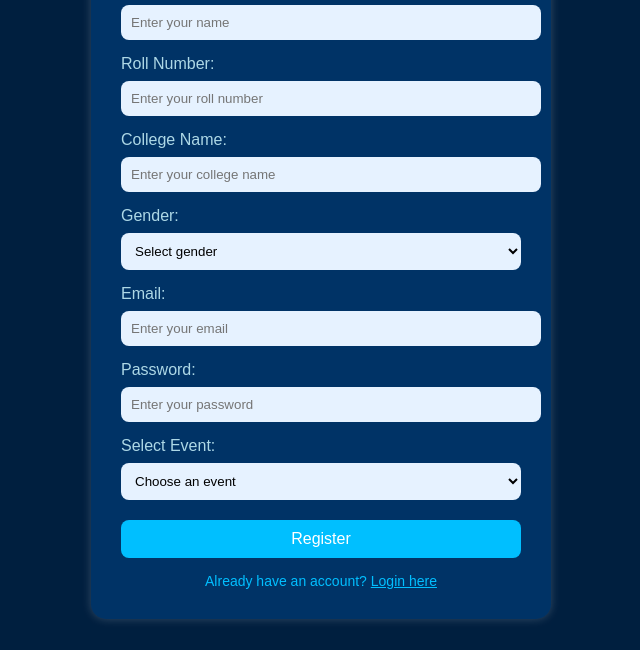
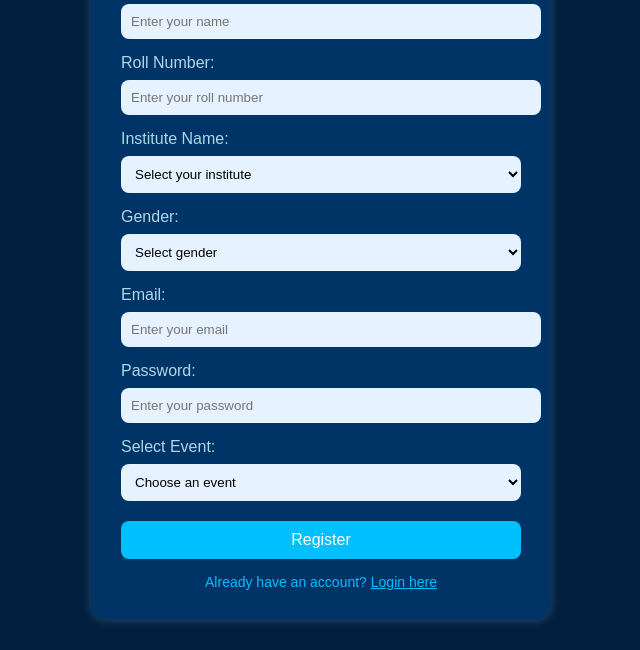
Before and after one commit to nandini-singla16/fest-hub, a plain HTML site: page index.html in a window 1280 px wide. Shown: the part 150-800 px from the top of the page, without its empty margins (319-959 px from the left). Drawn offline with Linux system fonts and the light colour scheme.

Commit message:
Add institute selection to registration form
Updated the registration form to include an institute selection dropdown.

```diff
--- a/index.html
+++ b/index.html
@@ -76,8 +76,23 @@
       <label for="roll">Roll Number:</label>
       <input type="text" id="roll" placeholder="Enter your roll number" required>
 
-      <label for="college">College Name:</label>
-      <input type="text" id="college" placeholder="Enter your college name" required>
+      <label for="institute">Institute Name:</label>
+<select id="institute" required>
+  <option value="" disabled selected>Select your institute</option>
+  <option>MM College of Dental Science & Research (Mullana)</option>
+  <option>MM College of Nursing (Mullana)</option>
+  <option>MM College of Pharmacy (Mullana)</option>
+  <option>MM Department of Agriculture (Mullana)</option>
+  <option>MM Department of Law (Mullana)</option>
+  <option>MM Department of Media & Creative Arts (Mullana)</option>
+  <option>MM Engineering College (Mullana)</option>
+  <option>MM Institute of Computer Technology & Business Management (HM) (Mullana)</option>
+  <option>MM Institute of Computer Technology & Business Management (MCA) (Mullana)</option>
+  <option>MM Institute of Management (Mullana)</option>
+  <option>MM Institute of Medical Sciences & Research (Mullana)</option>
+  <option>MM Institute of Nursing (Mullana)</option>
+  <option>MM Institute of Physiotherapy & Rehabilitation (Mullana)</option>
+</select>
 
       <label for="gender">Gender:</label>
       <select id="gender" required>
```
